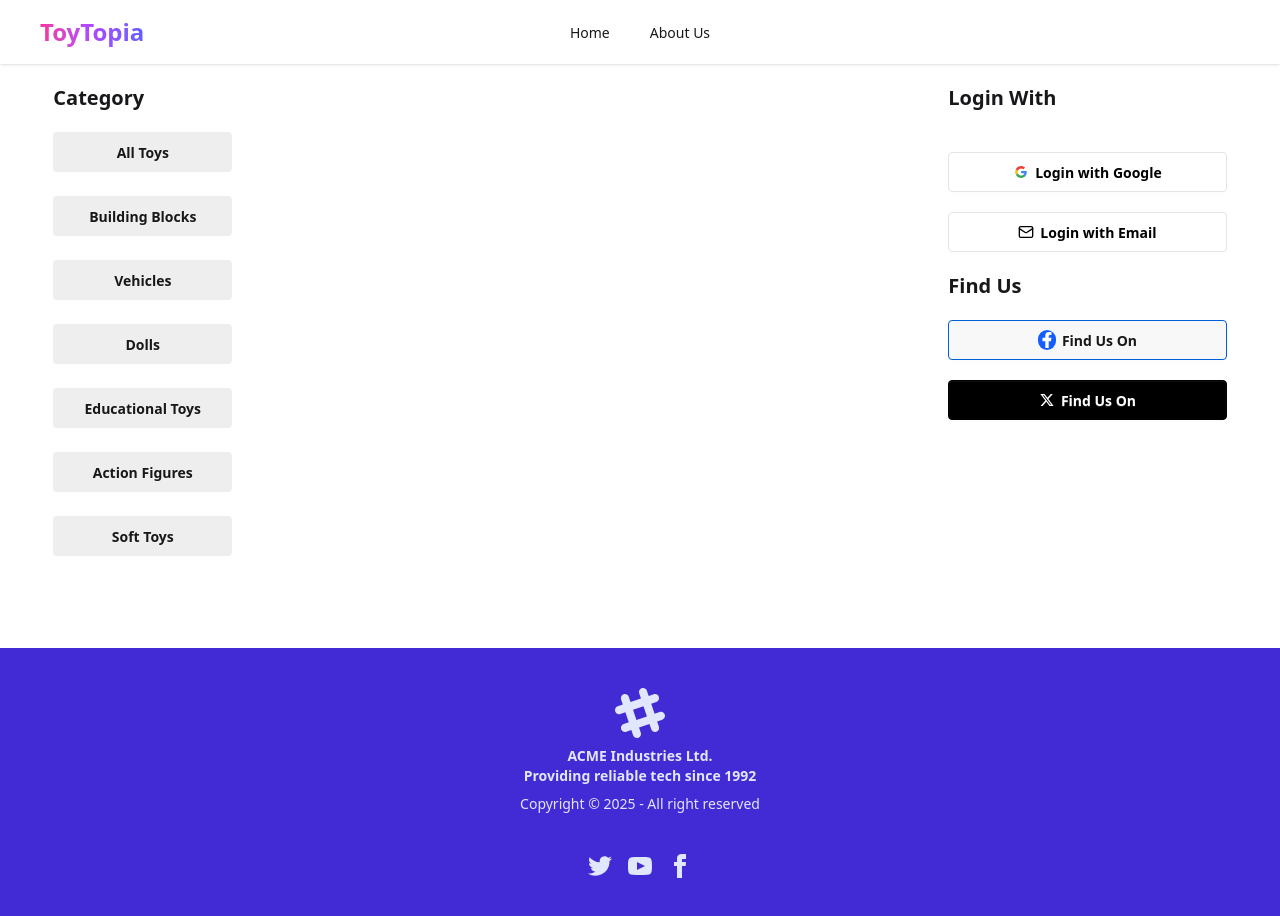
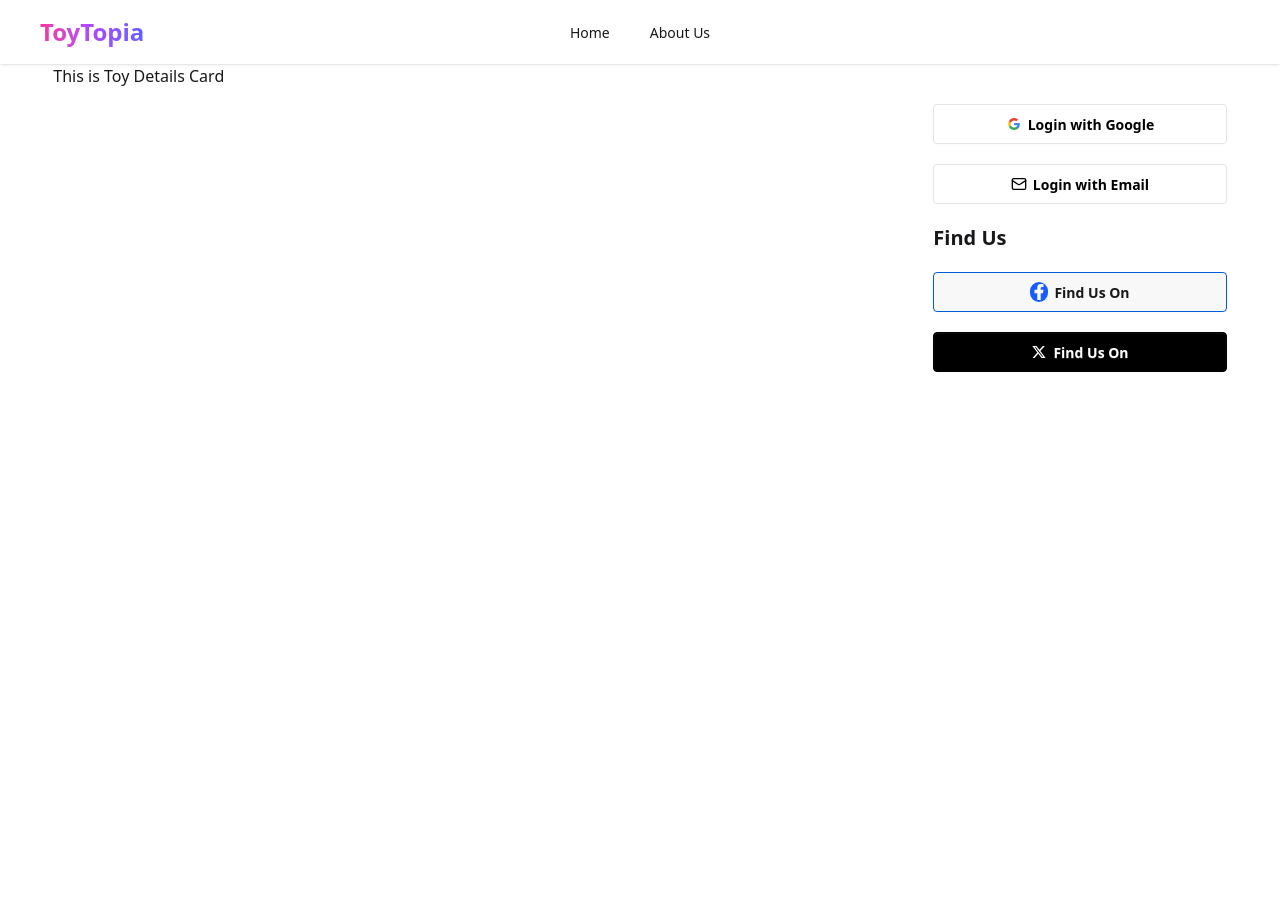
Before and after one commit to merazuli/pawMart-client-side, a React (Vite) app: page /toy-details/1 in a window 1280 px wide. After the commit the page ends 800 px from the top, so only its background shows below. Built offline with nearby package versions, Linux system fonts and the light colour scheme.

Commit message:
toy details card added hereb

```diff
--- a/src/Components/Navbar.jsx
+++ b/src/Components/Navbar.jsx
@@ -12,8 +12,8 @@ const Navbar = () => {
                     <ul
                         tabIndex="-1"
                         className="menu menu-sm dropdown-content bg-base-100 rounded-box z-1 mt-3 w-52 p-2 shadow">
-                        <Link to="/"><a>Home</a></Link>
-                        <Link to="/about-us"><a>About Us</a></Link>
+                        <Link to="/">Home</Link>
+                        <Link to="/about-us">About Us</Link>
                     </ul>
                 </div>
                 <a className="text-2xl font-bold bg-gradient-to-r from-pink-500 via-purple-500 to-indigo-500 bg-clip-text text-transparent">
@@ -23,8 +23,8 @@ const Navbar = () => {
             </div>
             <div className="navbar-center hidden lg:flex">
                 <ul className="menu menu-horizontal  px-1">
-                    <Link className='mr-10' to="/"><a>Home</a></Link>
-                    <Link to="/about-us"><a>About Us</a></Link>
+                    <Link className='mr-10' to="/">Home</Link>
+                    <Link to="/about-us">About Us</Link>
                 </ul>
             </div>
             <div className="navbar-end">
--- a/src/Components/ToyCard.jsx
+++ b/src/Components/ToyCard.jsx
@@ -3,7 +3,7 @@ import { FaStar } from 'react-icons/fa';
 import { Link } from 'react-router';
 
 const ToyCard = ({ item }) => {
-    const { rating, description, price, sellerEmail, toyId } = item;
+    const { rating, description, price, toyId } = item;
     return (
         <div className="card bg-base-100  shadow-sm">
             <figure>
@@ -26,7 +26,6 @@ const ToyCard = ({ item }) => {
                     </div>
                 </div>
                 <div className="card-actions justify-center">
-                    {/* <p>Seller-Email:<span className='font-bold ml-2'>{sellerEmail}</span></p> */}
                     <Link to={`/toy-details/${toyId}`} className='btn px-3 py-2 hover:bg-yellow-400'>View Details</Link>
                 </div>
             </div>
--- /dev/null
+++ b/src/Components/ToyDetailsCard.jsx
@@ -0,0 +1,11 @@
+import React from 'react';
+
+const ToyDetailsCard = () => {
+    return (
+        <div>
+            <h1>This is Toy Details Card</h1>
+        </div>
+    );
+};
+
+export default ToyDetailsCard;
--- a/src/pages/CategoriesItem.jsx
+++ b/src/pages/CategoriesItem.jsx
@@ -21,7 +21,7 @@ const CategoriesItem = () => {
 
     }, [data, id])
 
-    console.log(categoryItems)
+    // console.log(categoryItems)
     return (
         <div>
             <h2 className="font-bold mb-5">
--- a/src/pages/toyDetails.jsx
+++ b/src/pages/toyDetails.jsx
@@ -1,15 +1,36 @@
-import React from 'react';
-import ToyCard from '../Components/toyCard';
-import { useLoaderData } from 'react-router';
+import React, { useEffect, useState } from 'react';
+import { useLoaderData, useParams } from 'react-router';
+import Navbar from '../Components/Navbar';
+import RightSide from '../Components/RightSide';
+import ToyDetailsCard from '../Components/ToyDetailsCard';
 
-const toyDetails = () => {
+const ToyDetails = () => {
     const data = useLoaderData();
-    console.log(data)
+    const { id } = useParams();
+
+    const [toy, setToy] = useState([]);
+
+    console.log(toy)
+
+    useEffect(() => {
+        const filteredData = data.filter(singleData => singleData.toyId == id)
+        setToy(filteredData)
+
+    }, [data, id])
+
     return (
-        <div>
-
+        <div className=''>
+            <Navbar></Navbar>
+            <div className='grid grid-cols-12 w-11/12 mx-auto'>
+                <main className='col-span-9'>
+                    <ToyDetailsCard toy={toy}></ToyDetailsCard>
+                </main>
+                <aside className='col-span-3'>
+                    <RightSide></RightSide>
+                </aside>
+            </div>
         </div>
     );
 };
 
-export default toyDetails;
+export default ToyDetails;
--- a/src/routes/Router.jsx
+++ b/src/routes/Router.jsx
@@ -19,14 +19,17 @@ const router = createBrowserRouter([
                 loader: () => fetch("/items.json"),
 
             },
-            {
-                path: '/toy-details/:id',
-                loader: () => fetch("/items.json"),
-                Component: toyDetails,
-            }
+
         ]
 
+    },
+    {
+        path: '/toy-details/:id',
+        Component: toyDetails,
+        loader: () => fetch("/items.json"),
     }
+
+
 ])
 
 export default router;
```
